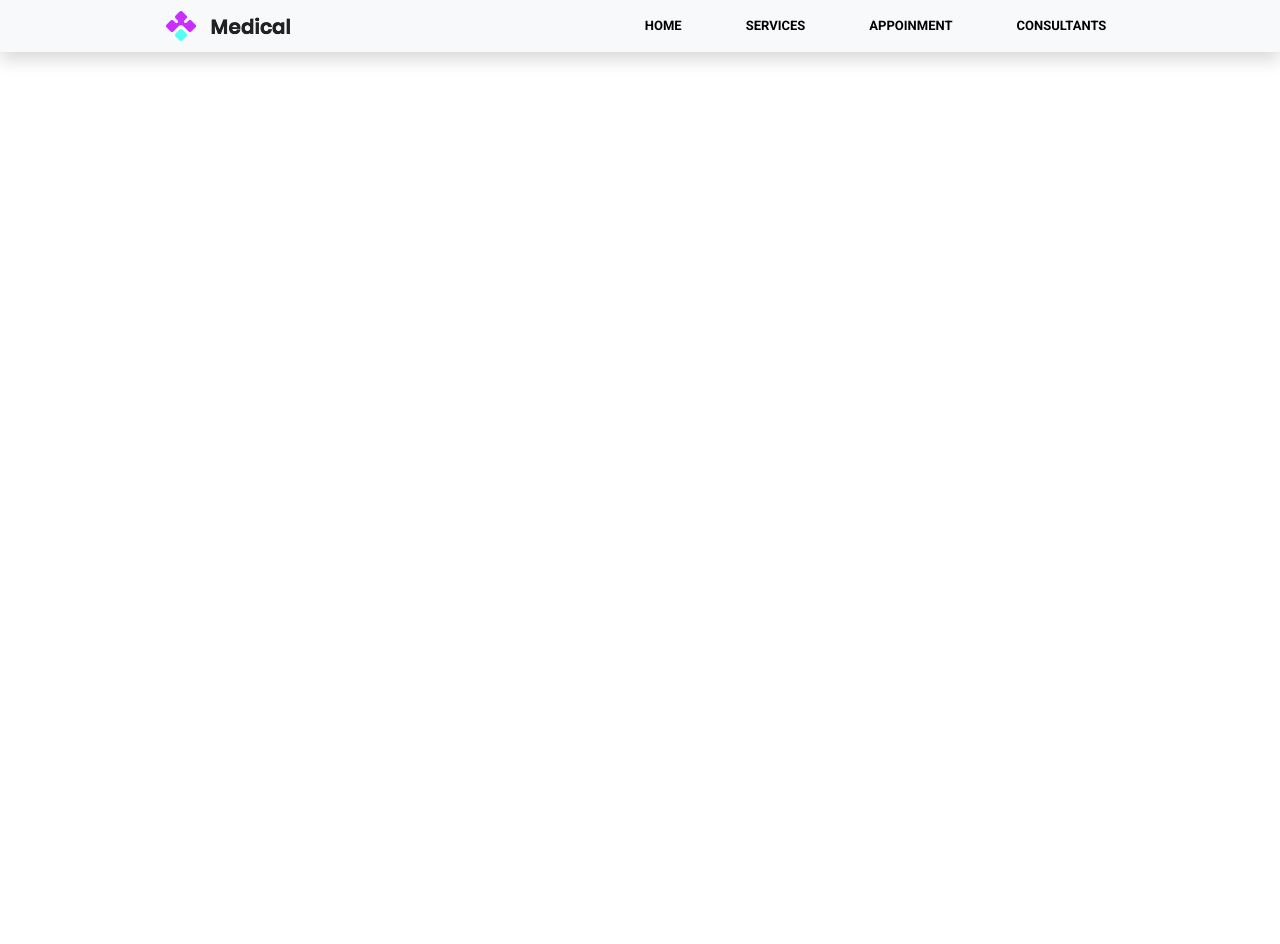
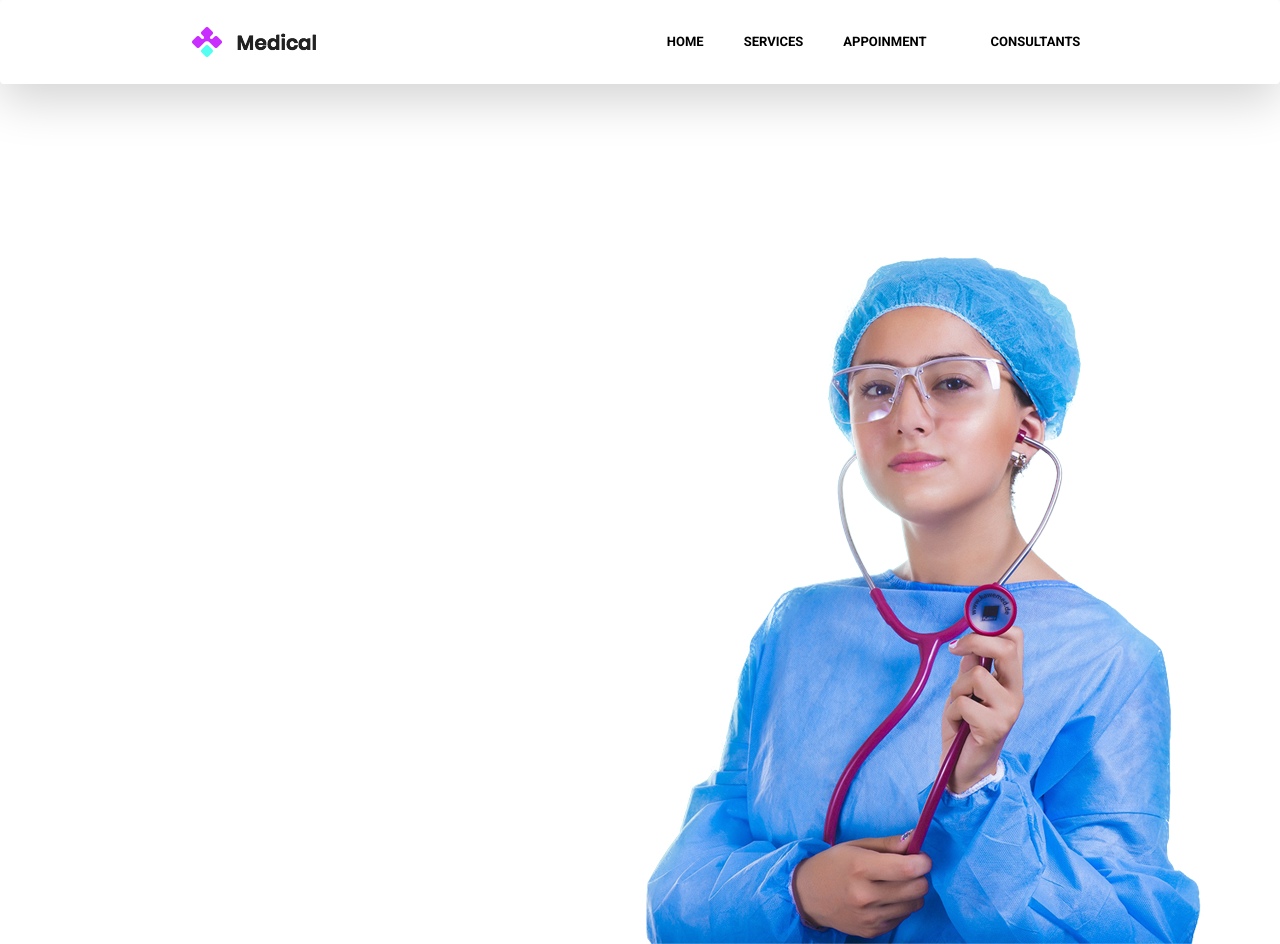
Before and after one commit to cavansir112/doctor-medical, a plain HTML site: page INDEX.HTML in a window 1280 px wide. Before the commit the page ends 800 px from the top, so only its background shows below. Drawn offline with nearby package versions, Linux system fonts and the light colour scheme.

Commit message:
medcal started

```diff
--- a/INDEX.HTML
+++ b/INDEX.HTML
@@ -1,5 +1,6 @@
 <!DOCTYPE html>
 <html lang="en">
+
 <head>
     <style>
 
@@ -8,26 +9,30 @@
     <meta name="viewport" content="width=device-width, initial-scale=1.0">
     <meta http-equiv="X-UA-Compatible" content="ie=edge">
     <title>Document</title>
-    <link rel="stylesheet" href="https://stackpath.bootstrapcdn.com/bootstrap/4.1.3/css/bootstrap.min.css" integrity="sha384-MCw98/SFnGE8fJT3GXwEOngsV7Zt27NXFoaoApmYm81iuXoPkFOJwJ8ERdknLPMO" crossorigin="anonymous">
+    <link rel="stylesheet" href="https://stackpath.bootstrapcdn.com/bootstrap/4.1.3/css/bootstrap.min.css" integrity="sha384-MCw98/SFnGE8fJT3GXwEOngsV7Zt27NXFoaoApmYm81iuXoPkFOJwJ8ERdknLPMO"
+        crossorigin="anonymous">
     <link rel="stylesheet" href="style.css">
-    <link href="https://fonts.googleapis.com/css?family=Roboto:100,100i,300,300i,400,400i,500,500i,700,700i,900,900i" rel="stylesheet">
+    <link href="https://fonts.googleapis.com/css?family=Roboto:100,100i,300,300i,400,400i,500,500i,700,700i,900,900i"
+        rel="stylesheet">
 </head>
+
 <body>
-    <header class="shadow">
+    <header class="shadow-lg p-3 mb-5 bg-white rounded">
         <div class="container"></div>
-            <nav class="navbar navbar-expand-lg navbar-light bg-light mx-">
-                    <button class="navbar-toggler" type="button" data-toggle="collapse" data-target="#navbarNav" aria-controls="navbarNav" aria-expanded="false" aria-label="Toggle navigation">
+        <nav class="navbar navbar-expand-lg navbar-light mx-">
+            <button class="navbar-toggler" type="button" data-toggle="collapse" data-target="#navbarNav" aria-controls="navbarNav"
+                aria-expanded="false" aria-label="Toggle navigation">
                 <span class="navbar-toggler-icon"></span>
             </button>
             <div class="collapse nav navbar-collapse justify-content-around " id="navbarNav">
-                    <img src="cavan11.png" alt="">
+                <img src="img/cavan11.png" alt="">
                 <ul class="navbar-nav ">
-                        <li class="nav-item ml-5 ">
+                    <li class="nav-item ml-4 ">
                         <a class="nav-link" href="#">HOME</a>
                     </li>
-                        <li class="nav-item ml-5 ">
+                    <li class="nav-item ml-4 ">
                         <a class="nav-link" href="#">SERVICES</a>
-                        <li class="nav-item ml-5 ">
+                    <li class="nav-item ml-4 ">
                         <a class="nav-link" href="#">APPOINMENT</a>
                     </li>
                     <li class="nav-item ml-5 ">
@@ -39,5 +44,12 @@
         </div>
         </div>
     </header>
+    <div class="get-started">
+        <div class="text"></div>
+        <div class="img">
+            <img src="img/foto1.png" alt="">
+        </div>
+    </div>
 </body>
+
 </html>
--- a/style.css
+++ b/style.css
@@ -11,3 +11,30 @@ body{
 .nav-link:hover{
     color: #007bff !important;
 }
+
+.nabar{
+    padding: 3px 90px;
+}
+.get-started{
+    width: 100%;
+    height: 700px;
+    display: flex;
+    align-items: center;
+}
+.text{
+    background-color: white;
+    width: 50%;
+    height: 700px;
+}
+.img{
+    width: 50%;
+    height: 700px;
+    display: flex;
+    justify-content: flex-start;
+    align-items: flex-end;
+
+
+}
+.mb-5, .my-5 {
+    margin-bottom: 10rem!important;
+}
```
Also changed, not shown: img/cavan11.png (renamed from cavan11.png), img/foto1.png (added), img/foto2.jpg (added), img/foto3.jpg (added). Lines whose indentation alone changed are shown as unchanged.
